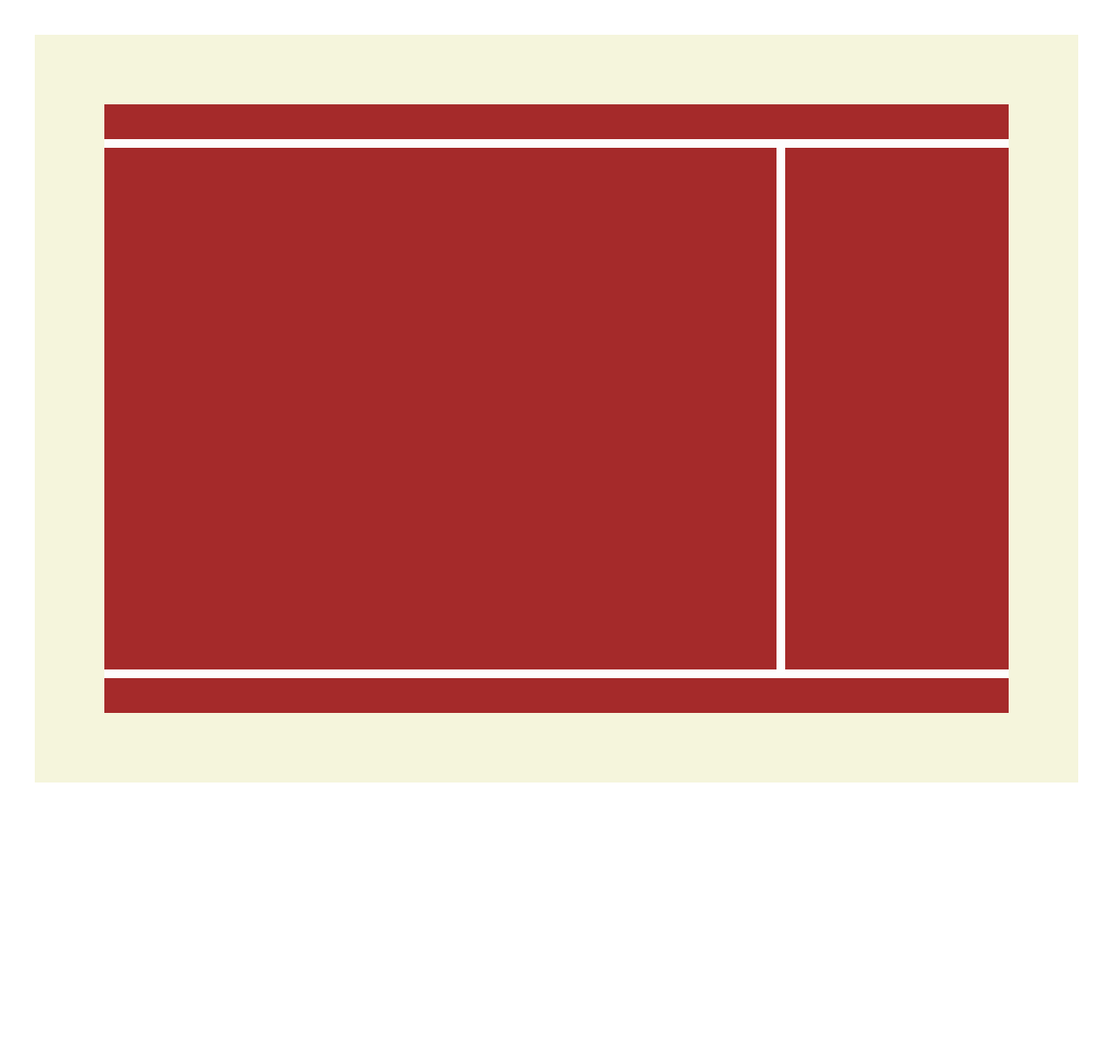
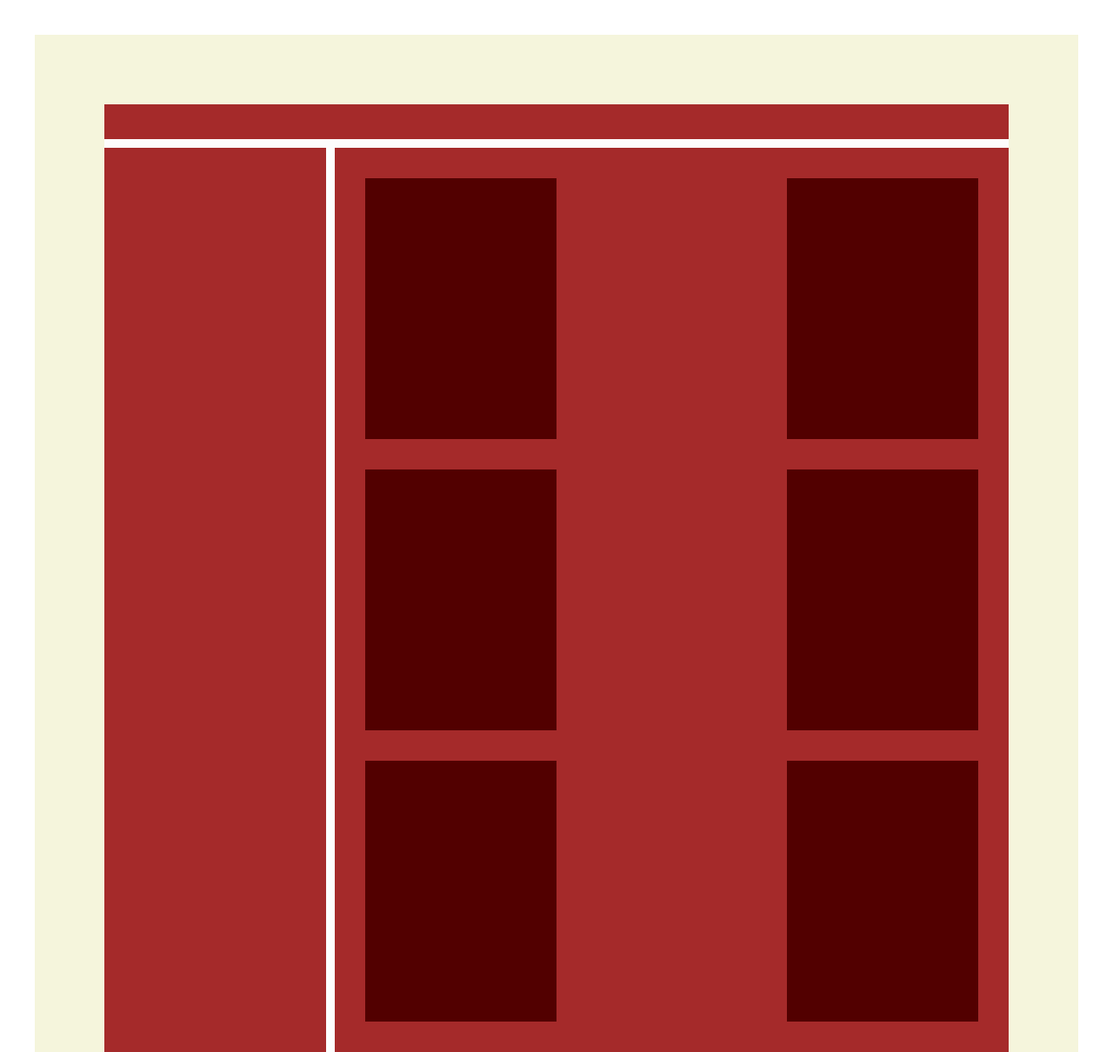
Before and after one commit to PedroHenriqueph7/aulas-front-css, a plain HTML site: page atividade_sala_aula/atividade.html in a window 1280 px wide. Shown: the top 1210 px of the page at 87% size. Before the commit the page ends 940 px from the top, so only its background shows below. Drawn offline with Linux system fonts and the light colour scheme.

Commit message:
Adicionado o Nivel Café dos elementos CSS desafio da sala de aula

```diff
--- a/atividade_sala_aula/atividade.html
+++ b/atividade_sala_aula/atividade.html
@@ -11,8 +11,24 @@
         <section id="section_nivel_danoninho">
             <header id="cabecalho_secundario"></header>
             <main id="conteudo_principal_section">
-                <div id="bloco_generico_1" class="divs_nivel_danoninho"></div>
-                <div id="bloco_generico_2"   class="divs_nivel_danoninho"></div>
+                <section id="section_nivel_cafe" class="estruturas_semanticas_secundaria">
+                    <article class="
+                    article_nivel_cafe"></article>
+                    <article class="
+                    article_nivel_cafe"></article>
+                    <article class="
+                    article_nivel_cafe"></article>
+                    <article class="
+                    article_nivel_cafe"></article>
+                    <article class="
+                    article_nivel_cafe"></article>
+                    <article class="
+                    article_nivel_cafe"></article>
+
+                </section>
+                <aside id="aside_nivel_cafe"   class="estruturas_semanticas_secundaria">
+
+                </aside>
             </main>
             <footer id="rodape_secundario"></footer>
         </section>
--- a/atividade_sala_aula/css/atividade.css
+++ b/atividade_sala_aula/css/atividade.css
@@ -22,22 +22,30 @@
     display: flex;
     background-color: rgb(253, 253, 253);
     padding: 10px 0px;
-    align-items: center;
+
 }
-.divs_nivel_danoninho {
-
-
-    height: 600px;
+.estruturas_semanticas_secundaria {
     background-color:brown;
-    margin: 0px 0px 0px 0px;
 }
 
-#bloco_generico_1 {
-    margin-right: 10px;
+.article_nivel_cafe {
+    width: 220px;
+    height: 300px;
+    background-color: rgb(82, 0, 0);
+    margin: 10px;
+}
+#section_nivel_cafe {
+    order: 1;
+    margin-left: 10px;
     width: 75vw;
+    display: flex;
+    justify-content: space-between;
+    padding: 25px;
+    flex-wrap: wrap;
+    gap: 15px;
 }
 
-#bloco_generico_2 {
+#aside_nivel_cafe {
     width: 25vw;
 }
 
```
Also changed, not shown: codepedea.txt.
